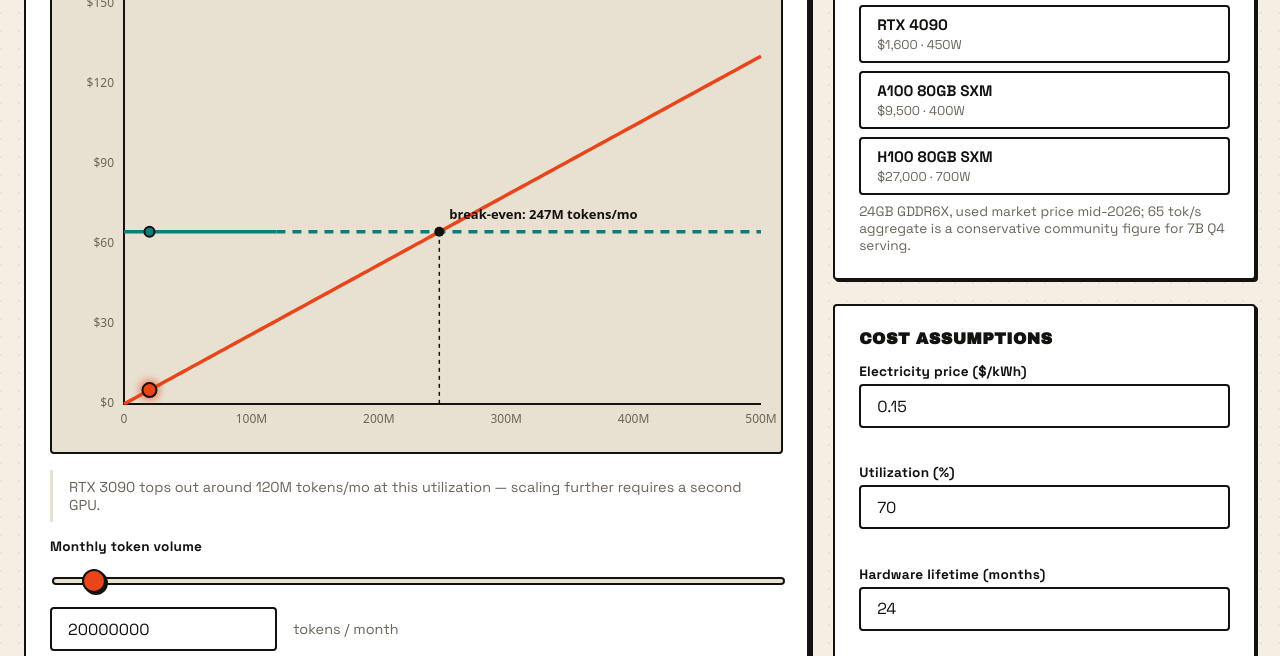
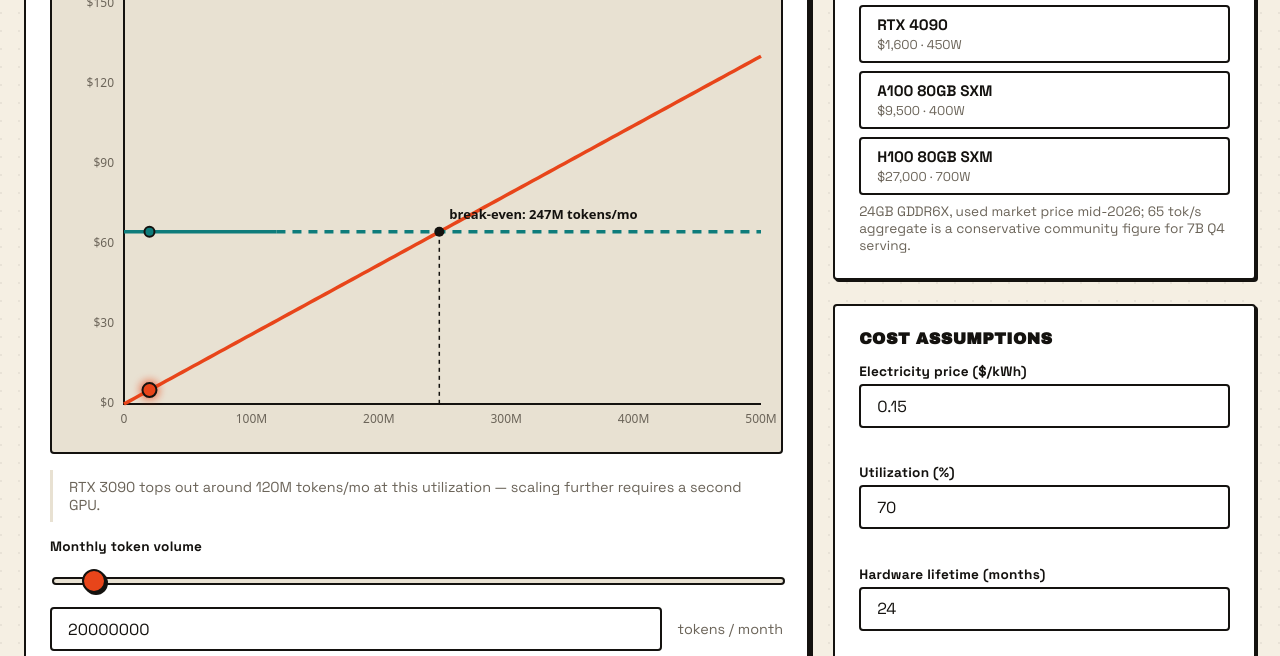
Before and after one commit to ctkrug/breakeven, a website built with Vite: page index.html in a window 1280 px wide. Shown: the part 276-932 px from the top of the page. Built offline with nearby package versions, Linux system fonts and the light colour scheme.

Commit message:
fix(style): stop the token-volume suffix label from wrapping to 3 lines
At 390px width the flex row gave the number input its full intrinsic
width, leaving too little room for "tokens / month" and wrapping it word
by word. Let the input flex and shrink, and keep the suffix on one line,
falling to the next row only if space truly runs out.

```diff
--- a/src/style.css
+++ b/src/style.css
@@ -341,7 +341,13 @@ a {
 .slider-value-row {
   display: flex;
   align-items: center;
-  gap: var(--space-2);
+  flex-wrap: wrap;
+  gap: var(--space-1) var(--space-2);
+}
+
+.slider-value-row .field-input {
+  flex: 1 1 140px;
+  min-width: 0;
 }
 
 .field-input {
@@ -374,6 +380,7 @@ a {
 .field-suffix {
   font-size: 0.9rem;
   color: var(--text-muted);
+  white-space: nowrap;
 }
 
 .field-error {
```
